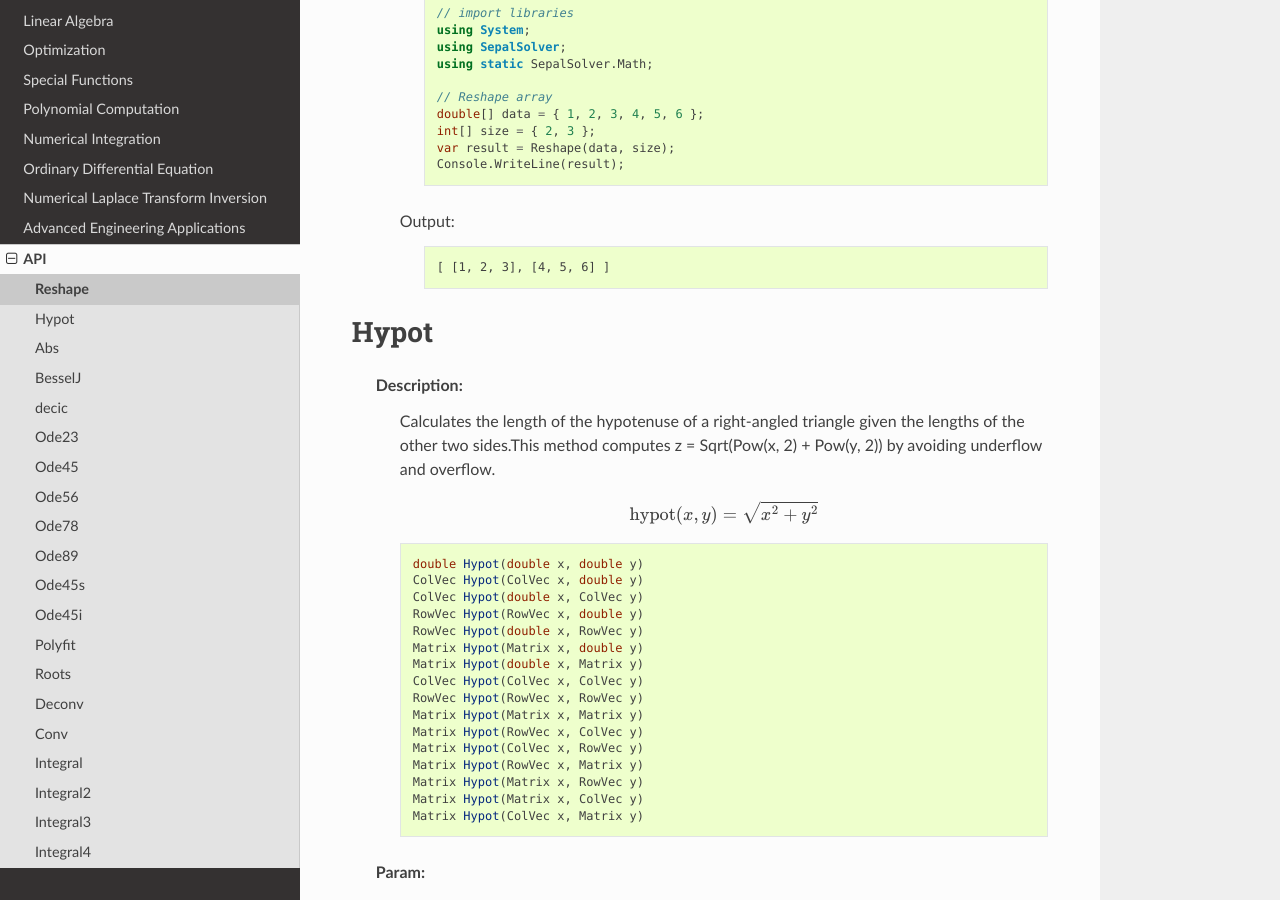
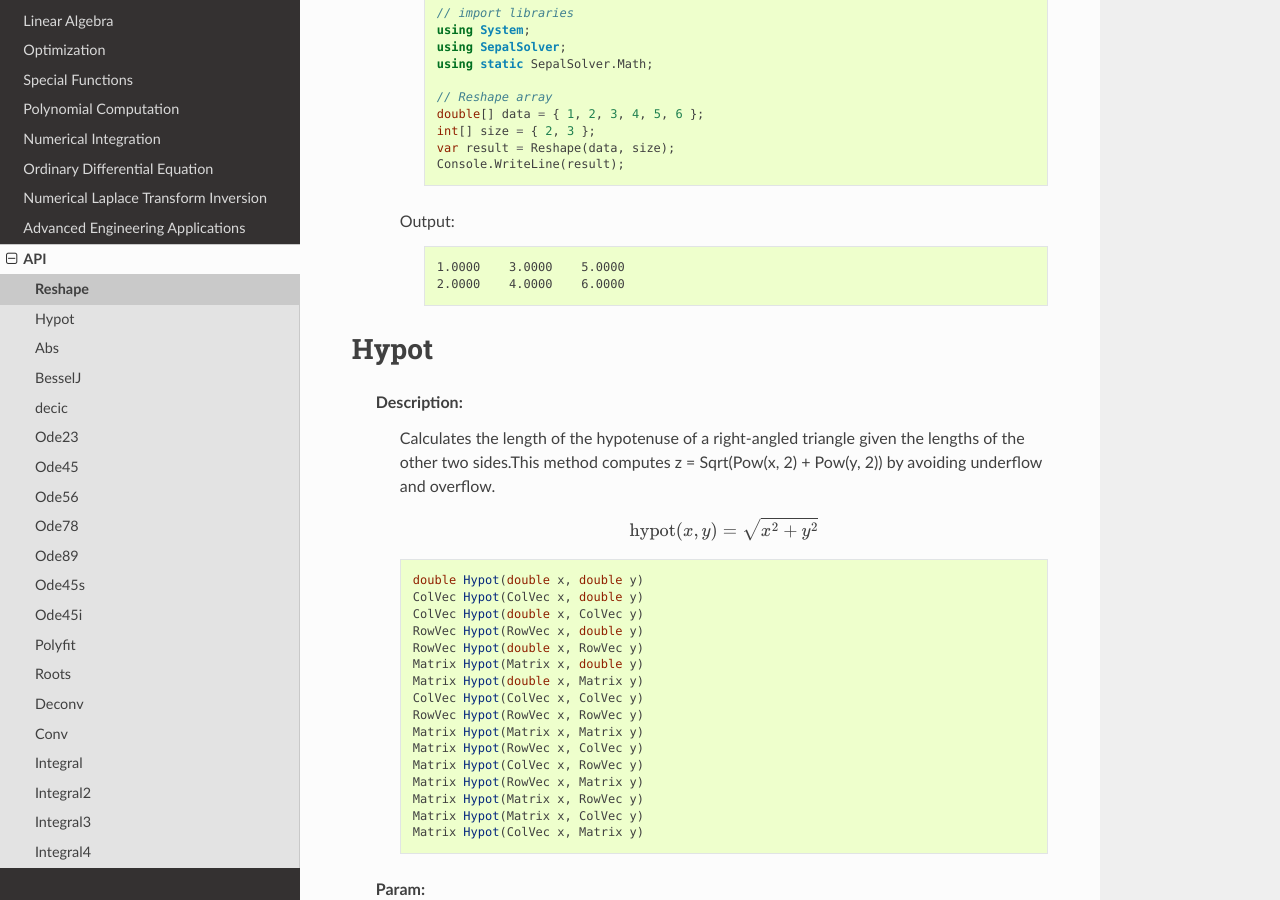
Before and after one commit to cyphercrescent/sepalsolver-doc, a Sphinx documentation site: the page built from docs/source/Math.rst, in a window 1280 px wide and 900 px high, scrolled down 652 px. Built offline with Sphinx 7.4.7 and the Read the Docs theme 3.1.0, drawn with Linux system fonts in a browser that asks for light colours.

Commit message:
Update Math.rst
reshape completed

```diff
--- a/docs/source/Math.rst
+++ b/docs/source/Math.rst
@@ -37,7 +37,8 @@ Reshape
 
        .. code-block:: Terminal
 
-          [ [1, 2, 3], [4, 5, 6] ]
+             1.0000    3.0000    5.0000
+             2.0000    4.0000    6.0000
 
 
 Hypot
```
